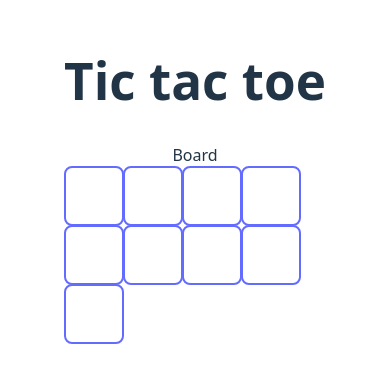
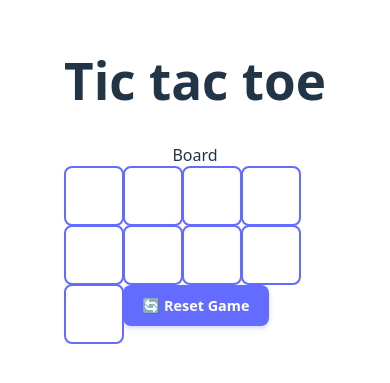
Before and after one commit to daboutt/my-ttt, a React (Vite) app: page / in a window 390 px wide. Shown: the part 241-624 px from the top of the page. Built offline with nearby package versions, Linux system fonts and the light colour scheme.

Commit message:
feat: implement reset button

```diff
--- a/src/App.jsx
+++ b/src/App.jsx
@@ -1,14 +1,16 @@
 import './App.css';
 import { Board } from './components/Board';
+import ResetButton from './components/ResetButton';
 import { useGameState } from './hooks/useGameState';
 
 function App() {
-  const { squares, handlePlay } = useGameState();
+  const { squares, resetGame, handlePlay } = useGameState();
   return (
     <>
       <h1>Tic tac toe</h1>
 
       <Board squares={squares} onPlay={handlePlay} />
+      <ResetButton onReset={resetGame} />
     </>
   );
 }
--- /dev/null
+++ b/src/components/ResetButton.css
@@ -0,0 +1,51 @@
+/* Reset button */
+.reset-button {
+  background: #646cff;
+  border: none;
+  border-radius: 8px;
+  color: white;
+  cursor: pointer;
+  font-size: 1rem;
+  font-weight: 600;
+  margin-top: 1.5rem;
+  padding: 0.8rem 1.5rem;
+  transition: all 0.3s ease;
+  box-shadow: 0 2px 4px rgba(100, 108, 255, 0.3);
+  display: flex;
+  align-items: center;
+  justify-content: center;
+  gap: 0.5rem;
+  min-width: 140px;
+}
+
+.reset-button:hover:not(:disabled) {
+  background: #535bf2;
+  transform: translateY(-2px);
+  box-shadow: 0 4px 8px rgba(100, 108, 255, 0.4);
+}
+
+.reset-button:active:not(:disabled) {
+  transform: translateY(0);
+  box-shadow: 0 2px 4px rgba(100, 108, 255, 0.3);
+}
+
+.reset-button:focus {
+  outline: none;
+  box-shadow: 0 0 0 3px rgba(100, 108, 255, 0.3);
+}
+
+.reset-button:disabled {
+  background: #cccccc;
+  cursor: not-allowed;
+  transform: none;
+  box-shadow: none;
+}
+
+/* Responsive design */
+@media (max-width: 768px) {
+  .reset-button {
+    padding: 0.7rem 1.2rem;
+    font-size: 0.9rem;
+    min-width: 120px;
+  }
+}
--- /dev/null
+++ b/src/components/ResetButton.jsx
@@ -0,0 +1,16 @@
+import './ResetButton.css';
+
+const ResetButton = ({ onReset, disabled = false }) => {
+  return (
+    <button
+      className='reset-button'
+      onClick={onReset}
+      disabled={disabled}
+      aria-label='Reset game to start over'
+    >
+      🔄 Reset Game
+    </button>
+  );
+};
+
+export default ResetButton;
--- a/src/hooks/useGameState.js
+++ b/src/hooks/useGameState.js
@@ -11,5 +11,9 @@ export const useGameState = () => {
       return newSquares;
     });
   };
-  return { squares, handlePlay };
+
+  const resetGame = () => {
+    setSquares(createEmptyBoard());
+  };
+  return { squares, resetGame, handlePlay };
 };
```
